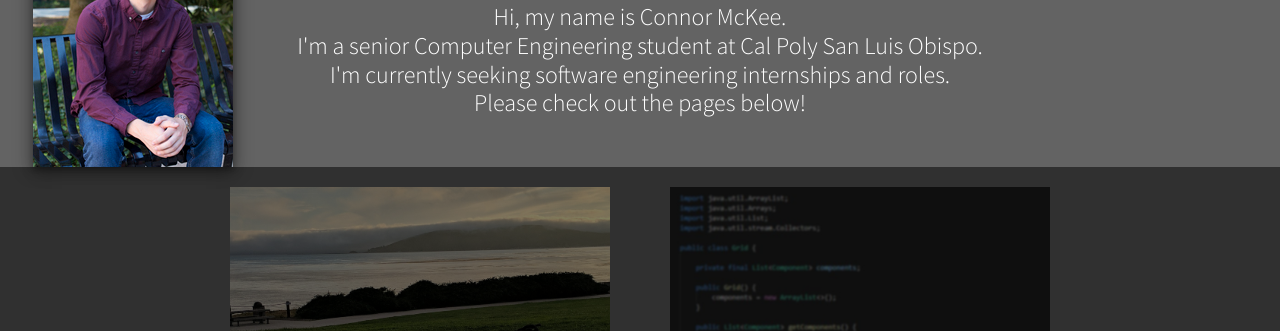
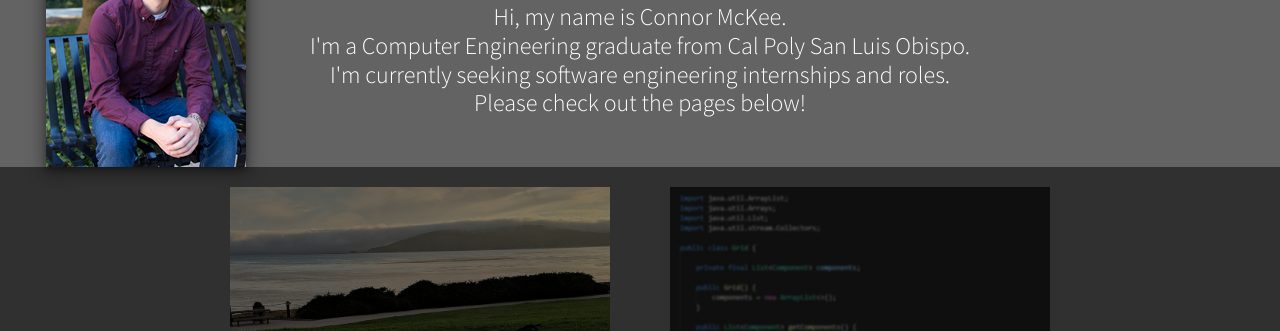
Before and after one commit to Connor1McKee/PortfolioWebsite, a plain HTML site: page Website/index.html in a window 1280 px wide. Shown: the part 227-558 px from the top of the page. Drawn offline with nearby package versions, Linux system fonts and the light colour scheme.

Commit message:
Updated home page info

```diff
--- a/Website/index.html
+++ b/Website/index.html
@@ -32,7 +32,7 @@
 
             <div class="section__subtitle--div section__subtitle--intro">
                 <h1 class="section_subtitle">Welcome to my portfolio site!</h1>
-                <p class="section_subtitle section__subtitle--intro">Hi, my name is Connor McKee. <br>I'm a senior Computer Engineering student at Cal Poly San Luis Obispo.
+                <p class="section_subtitle section__subtitle--intro">Hi, my name is Connor McKee. <br>I'm a Computer Engineering graduate from Cal Poly San Luis Obispo.
                     <br> I'm currently seeking software engineering internships and roles. <br> Please check out the pages below!</p>
 
 
```
